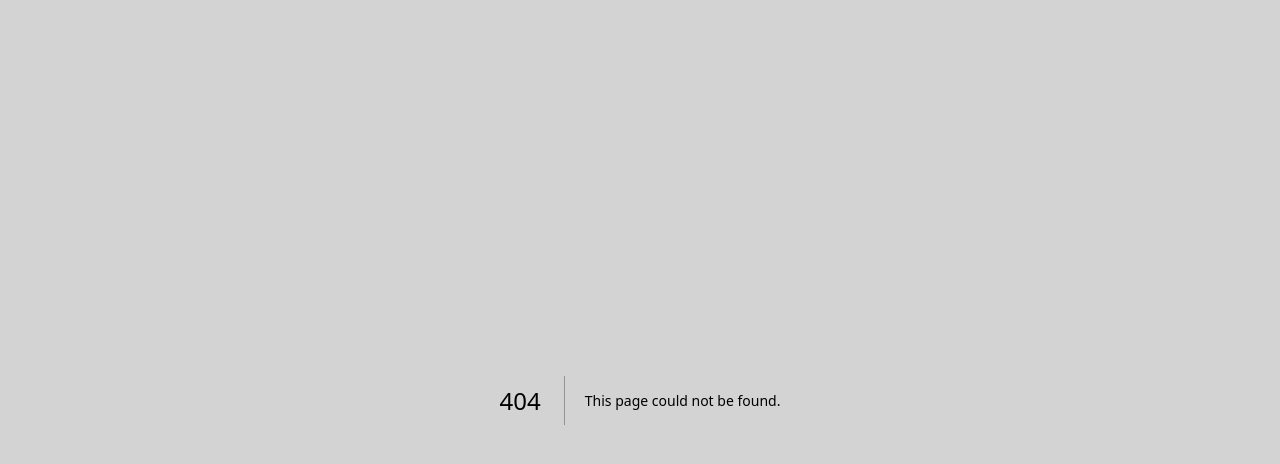
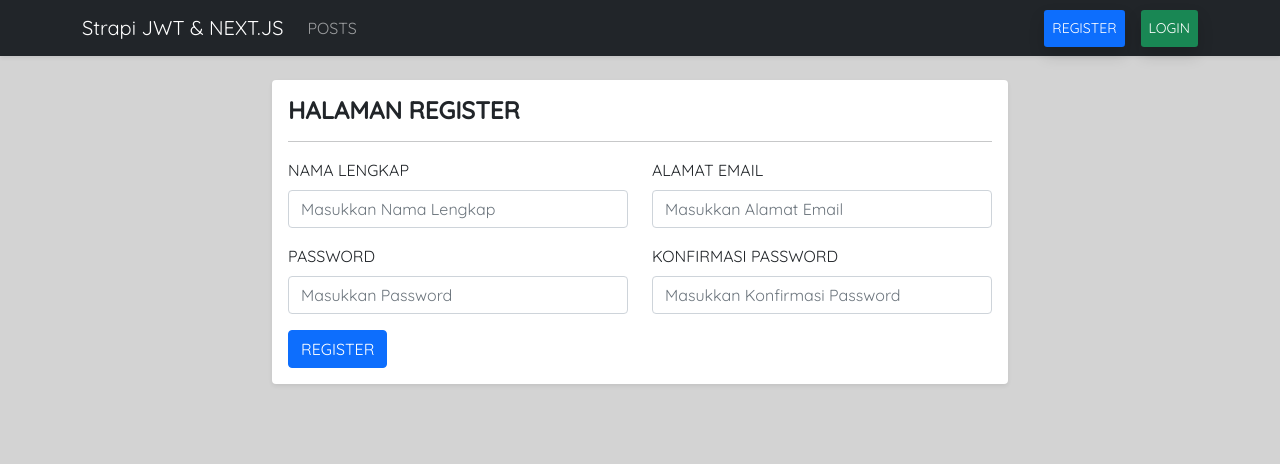
Before and after one commit to puguhrismadi/next-food, a Next.js app: page /register in a window 1280 px wide. Before the commit this address had no page. Shown: the top 464 px of the page. Built offline with nearby package versions, Linux system fonts and the light colour scheme.

Commit message:
add form register

```diff
--- /dev/null
+++ b/pages/register.js
@@ -0,0 +1,127 @@
+//layout
+import Layout from "../layouts/default";
+
+//import hook react
+import { useState } from 'react';
+
+//import Head
+import Head from 'next/head';
+
+//import router
+import Router from 'next/router';
+
+//import axios
+import axios from "axios";
+
+function Register() {
+
+    //define state
+    const [name, setName] = useState("");
+    const [email, setEmail] = useState("");
+    const [password, setPassword] = useState("");
+    const [passwordConfirmation, setPasswordConfirmation] = useState("");
+
+    //define state validation
+    const [validation, setValidation] = useState([]);
+
+    //function "registerHanlder"
+    const registerHandler = async (e) => {
+        e.preventDefault();
+
+        //initialize formData
+        const formData = new FormData();
+
+        //append data to formData
+        formData.append('name', name);
+        formData.append('email', email);
+        formData.append('password', password);
+        formData.append('password_confirmation', passwordConfirmation);
+
+        //send data to server
+        await axios.post(`${process.env.NEXT_PUBLIC_API_BACKEND}/api/register`, formData)
+        .then(() => {
+
+            //redirect to logi page
+            Router.push('/login')
+        })
+        .catch((error) => {
+
+            //assign error to state "validation"
+            setValidation(error.response.data);
+        })
+    };
+
+    return(
+        <Layout>
+            <Head>
+                <title>Register Account - spasiberbagi.com</title>
+            </Head>
+            <div className="container" style={{ marginTop: '80px' }}>
+                <div className="row justify-content-center">
+                    <div className="col-md-8">
+                        <div className="card border-0 rounded shadow-sm">
+                            <div className="card-body">
+                                <h4 className="fw-bold">HALAMAN REGISTER</h4>
+                                <hr/>
+                                <form onSubmit={registerHandler}>
+                                    <div className="row">
+                                        <div className="col-md-6">
+                                            <div className="mb-3">
+                                                <label className="form-label">NAMA LENGKAP</label>
+                                                <input type="text" className="form-control" value={name} onChange={(e) => setName(e.target.value)} placeholder="Masukkan Nama Lengkap"/>
+                                            </div>
+                                            {
+                                            validation.name && (
+                                                <div className="alert alert-danger">
+                                                    {validation.name[0]}
+                                                </div>
+                                            )
+                                            }
+                                        </div>
+                                        <div className="col-md-6">
+                                            <div className="mb-3">
+                                                <label className="form-label">ALAMAT EMAIL</label>
+                                                <input type="email" className="form-control" value={email} onChange={(e) => setEmail(e.target.value)} placeholder="Masukkan Alamat Email"/>
+                                            </div>
+                                            {
+                                                validation.email && (
+                                                    <div className="alert alert-danger">
+                                                        {validation.email[0]}
+                                                    </div>
+                                                )
+                                            }
+                                        </div>
+                                    </div>
+                                    <div className="row">
+                                        <div className="col-md-6">
+                                            <div className="mb-3">
+                                                <label className="form-label">PASSWORD</label>
+                                                <input type="password" className="form-control" value={password} onChange={(e) => setPassword(e.target.value)} placeholder="Masukkan Password"/>
+                                            </div>
+                                            {
+                                                validation.password && (
+                                                    <div className="alert alert-danger">
+                                                        {validation.password[0]}
+                                                    </div>
+                                                )
+                                            }
+                                        </div>
+                                        <div className="col-md-6">
+                                            <div className="mb-3">
+                                                <label className="form-label">KONFIRMASI PASSWORD</label>
+                                                <input type="password" className="form-control" value={passwordConfirmation} onChange={(e) => setPasswordConfirmation(e.target.value)} placeholder="Masukkan Konfirmasi Password"/>
+                                            </div>
+                                        </div>
+                                    </div>
+                                    <button type="submit" className="btn btn-primary">REGISTER</button>
+                                </form>
+                            </div>
+                        </div>
+                    </div>
+                </div>
+            </div>
+        </Layout>
+    )
+}
+
+export default Register
```
